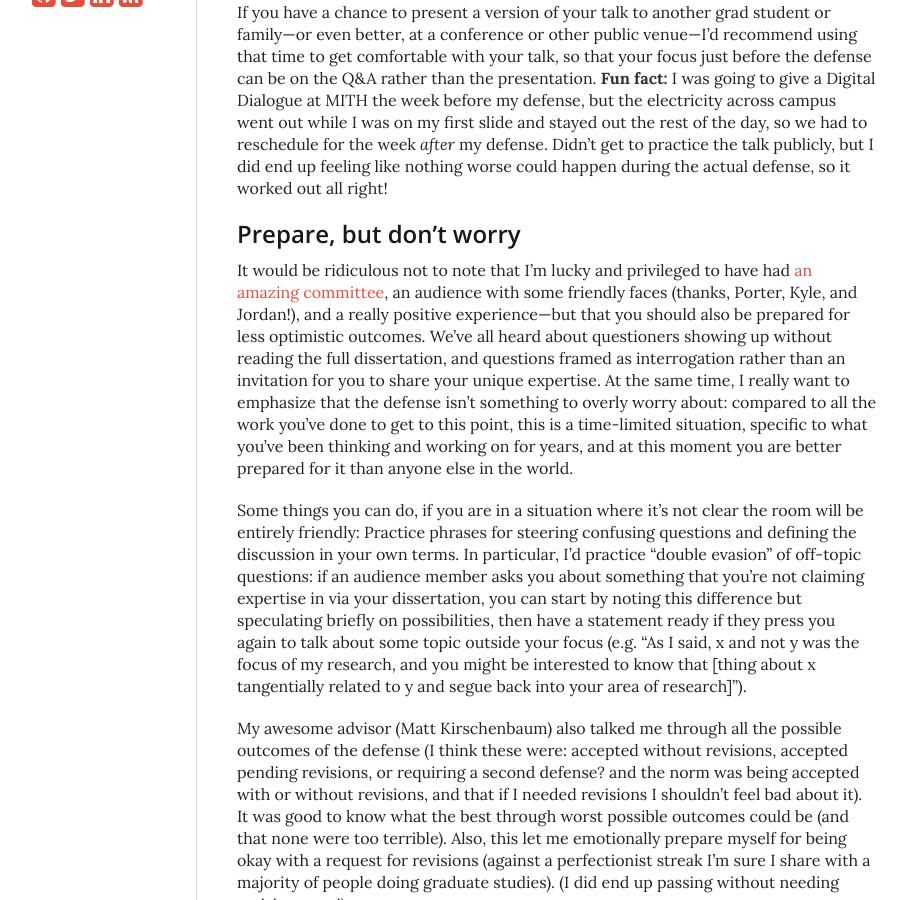
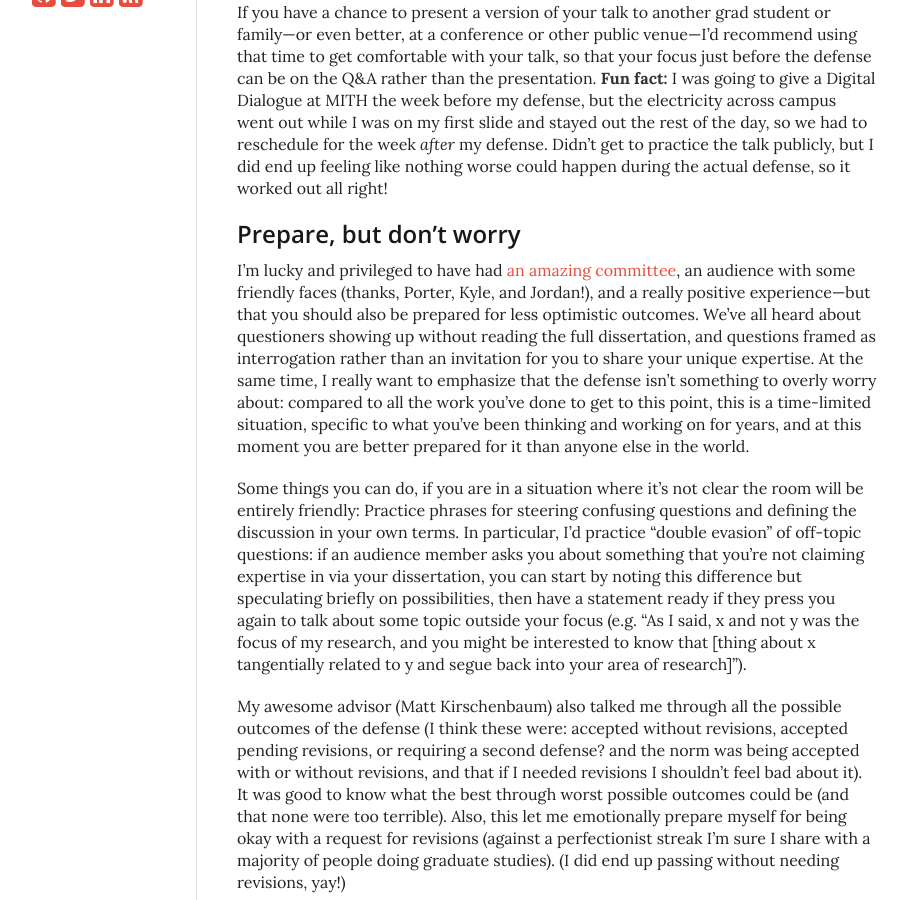
Before and after one commit to amandavisconti/literaturegeek, a Jekyll site: the page built from _posts/2016-06-14-digital-humanities-dissertation-defense-advice.md, in a window 1280 px wide and 900 px high, scrolled down 719 px. Shown: the whole window, without its empty margins (214-1122 px from the left). Built offline with Jekyll 4.4.1, drawn with Linux system fonts in a browser that asks for light colours; nearby versions of some CDN libraries.

Commit message:
Ridiculous

```diff
--- a/_posts/2016-06-14-digital-humanities-dissertation-defense-advice.md
+++ b/_posts/2016-06-14-digital-humanities-dissertation-defense-advice.md
@@ -20,7 +20,7 @@ If you have a chance to present a version of your talk to another grad student o
 
 ## Prepare, but don't worry
 
-It would be ridiculous not to note that I'm lucky and privileged to have had [an amazing committee](http://dr.amandavisconti.com/#preservation), an audience with some friendly faces (thanks, Porter, Kyle, and Jordan!), and a really positive experience—but that you should also be prepared for less optimistic outcomes. We've all heard about questioners showing up without reading the full dissertation, and questions framed as interrogation rather than an invitation for you to share your unique expertise. At the same time, I really want to emphasize that the defense isn't something to overly worry about: compared to all the work you've done to get to this point, this is a time-limited situation, specific to what you've been thinking and working on for years, and at this moment you are better prepared for it than anyone else in the world.
+I'm lucky and privileged to have had [an amazing committee](http://dr.amandavisconti.com/#preservation), an audience with some friendly faces (thanks, Porter, Kyle, and Jordan!), and a really positive experience—but that you should also be prepared for less optimistic outcomes. We've all heard about questioners showing up without reading the full dissertation, and questions framed as interrogation rather than an invitation for you to share your unique expertise. At the same time, I really want to emphasize that the defense isn't something to overly worry about: compared to all the work you've done to get to this point, this is a time-limited situation, specific to what you've been thinking and working on for years, and at this moment you are better prepared for it than anyone else in the world.
 
 Some things you can do, if you are in a situation where it's not clear the room will be entirely friendly: Practice phrases for steering confusing questions and defining the discussion in your own terms. In particular, I'd practice "double evasion" of off-topic questions: if an audience member asks you about something that you're not claiming expertise in via your dissertation, you can start by noting this difference but speculating briefly on possibilities, then have a statement ready if they press you again to talk about some topic outside your focus (e.g. "As I said, x and not y was the focus of my research, and you might be interested to know that [thing about x tangentially related to y and segue back into your area of research]").
 
```
Also changed, not shown: 3 other files.
